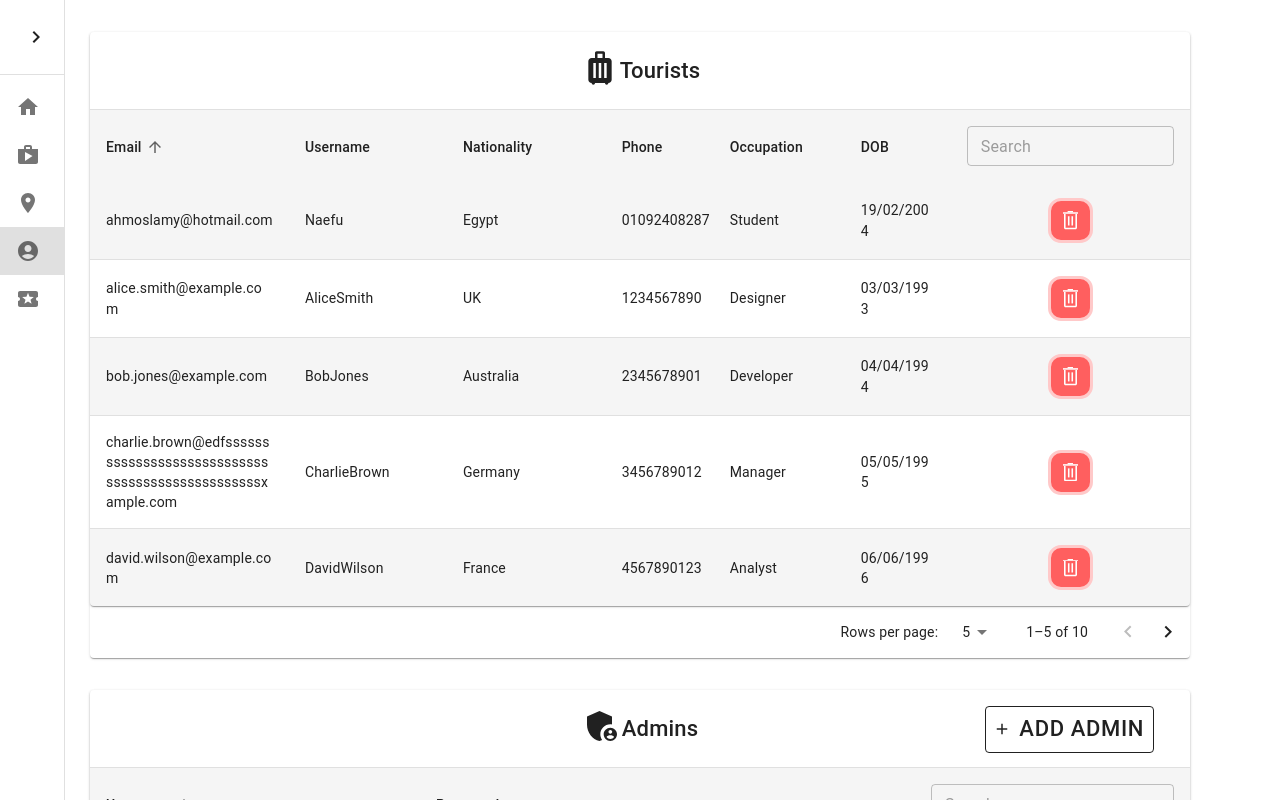
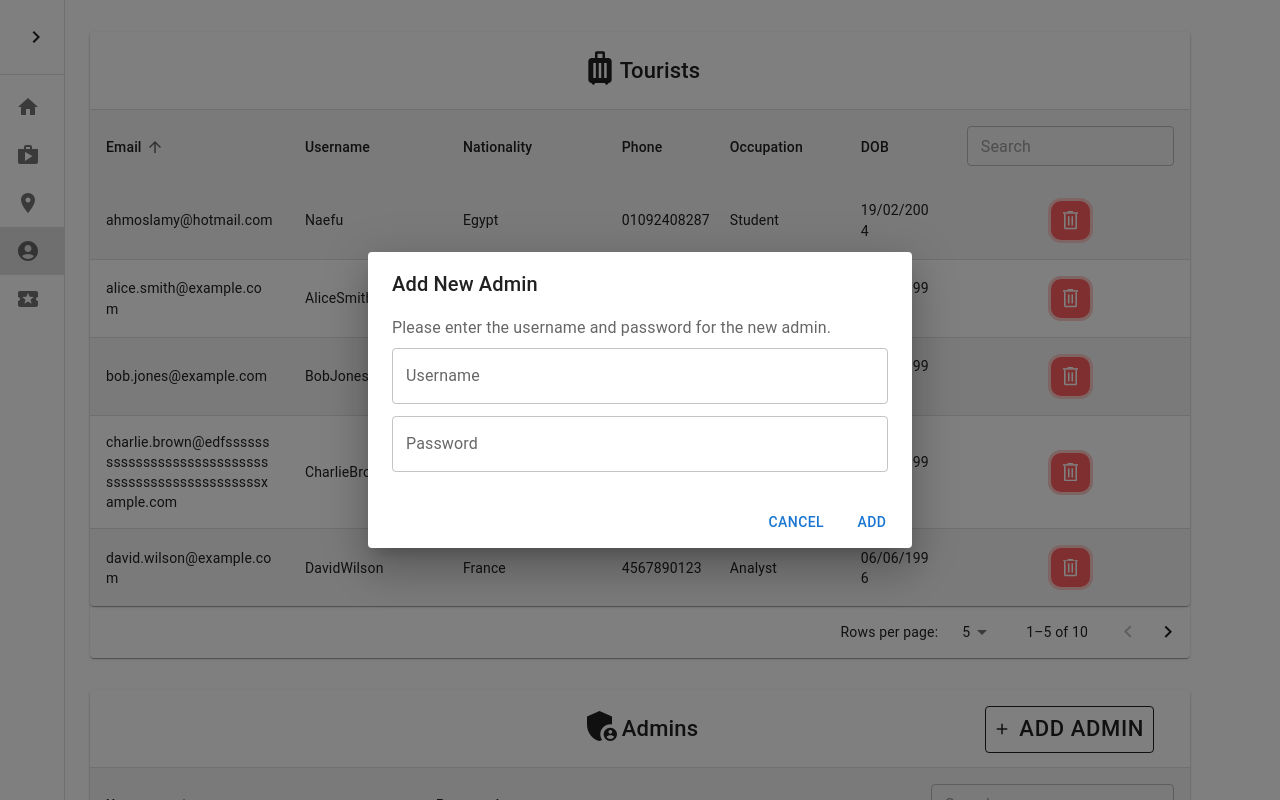
Before and after one commit to MohamedAbdel-Azeem/Traventure, a React (Vite) app in the folder client/: page /Tourists in a window 1280 px wide. Both pictures are taken after a click on the button "ADD ADMIN". Shown: the top 800 px of the page. Built offline with nearby package versions, Linux system fonts and the light colour scheme.

Commit message:
edited imports

```diff
--- a/client/src/components/Admin/AdminTable.tsx
+++ b/client/src/components/Admin/AdminTable.tsx
@@ -1,9 +1,9 @@
-import * as React from 'react';
-import { useState } from 'react';
-import {Table, TableBody, TableContainer, TableHead, TableRow, TableCell, TextField, TableSortLabel, TablePagination, Paper, Button} from '@mui/material';
+import React, { useState } from 'react';
+import { Table, TableBody, TableContainer, TableHead, TableRow, TableCell, TableSortLabel, TablePagination, Paper, Button, Dialog, DialogActions, DialogContent, DialogContentText, DialogTitle, TextField } from '@mui/material';
+import AddIcon from '@mui/icons-material/Add';
 import AdminPanelSettingsIcon from '@mui/icons-material/AdminPanelSettings';
-import AddIcon from '@mui/icons-material/Add';
 import { styled } from '@mui/material/styles';
+
 function createData(
     username:string,
     password: string,
@@ -96,6 +96,9 @@ export default function AdminTable() {
   const [searchQuery, setSearchQuery] = useState('');
   const [order, setOrder] = useState<'asc' | 'desc'>('asc');
   const [orderBy, setOrderBy] = useState<keyof ReturnType<typeof createData>>('username');
+  const [open, setOpen] = useState(false);
+  const [newUsername, setNewUsername] = useState('');
+  const [newPassword, setNewPassword] = useState('');
 
   const handleDelete = (username: string) => {
     if (window.confirm(`Are you sure you want to delete the user ${username}?`)) {
@@ -136,11 +139,54 @@ export default function AdminTable() {
     return 0;
   });
 
+  const handleClickOpen = () => {
+    setOpen(true);
+  };
+
+  const handleClose = () => {
+    setOpen(false);
+  };
+
+  const handleAddAdmin = () => {
+    setRows([...rows, { username: newUsername, password: newPassword }]);
+    setNewUsername('');
+    setNewPassword('');
+    handleClose();
+  };
   const paginatedRows = sortedRows.slice(page * rowsPerPage, page * rowsPerPage + rowsPerPage);
 
   return (
     <div className="w-full flex items-center justify-center">
       <Paper className="w-[1100px]">
+      <Dialog open={open} onClose={handleClose}>
+          <DialogTitle>Add New Admin</DialogTitle>
+          <DialogContent>
+            <DialogContentText>
+              Please enter the username and password for the new admin.
+            </DialogContentText>
+            <TextField
+              autoFocus
+              margin="dense"
+              label="Username"
+              type="text"
+              fullWidth
+              value={newUsername}
+              onChange={(e) => setNewUsername(e.target.value)}
+            />
+            <TextField
+              margin="dense"
+              label="Password"
+              type="password"
+              fullWidth
+              value={newPassword}
+              onChange={(e) => setNewPassword(e.target.value)}
+            />
+          </DialogContent>
+          <DialogActions>
+            <Button onClick={handleClose}>Cancel</Button>
+            <Button onClick={handleAddAdmin}>Add</Button>
+          </DialogActions>
+        </Dialog>
         <TableContainer component={Paper}>
           <Table aria-label="collapsible table">
             <TableHead>
@@ -148,7 +194,9 @@ export default function AdminTable() {
                 <div className="flex flex-row relative">
                   <AdminPanelSettingsIcon  sx={{ fontSize: 40 }} className="ml-auto"/>
                   <p className="text-[22px] leading-[45px] mr-auto">Admins</p>
-                  <Button sx={{
+                  <Button
+                  onClick={handleClickOpen}
+                  sx={{
                     fontSize: '22px',
                     position: 'absolute',
                     top: 0,
```
